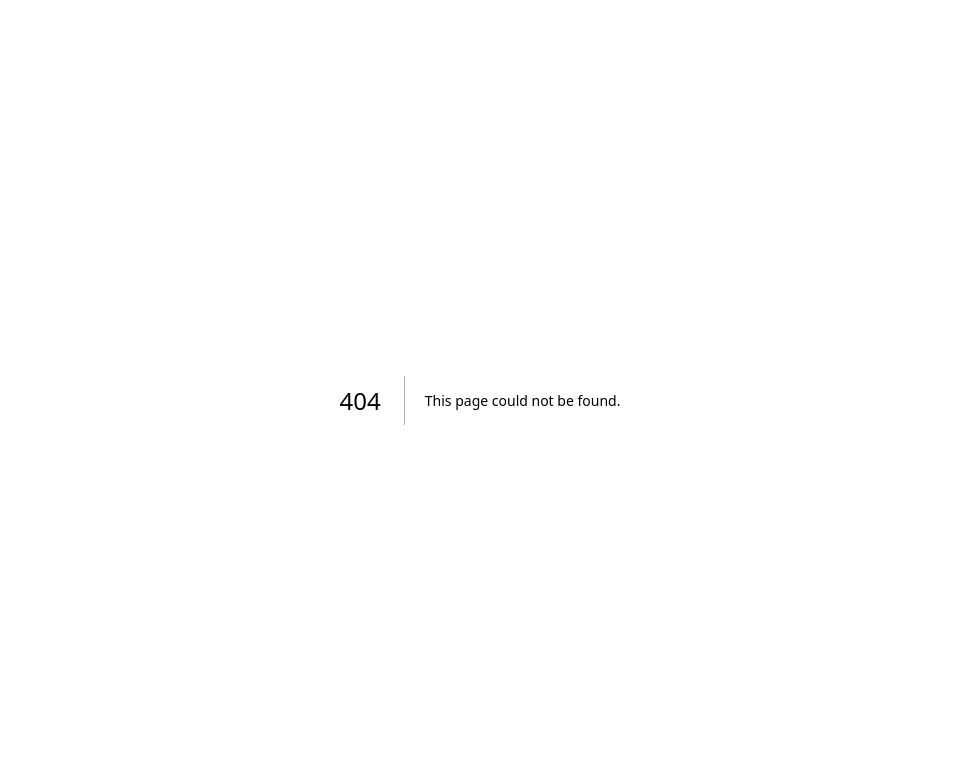
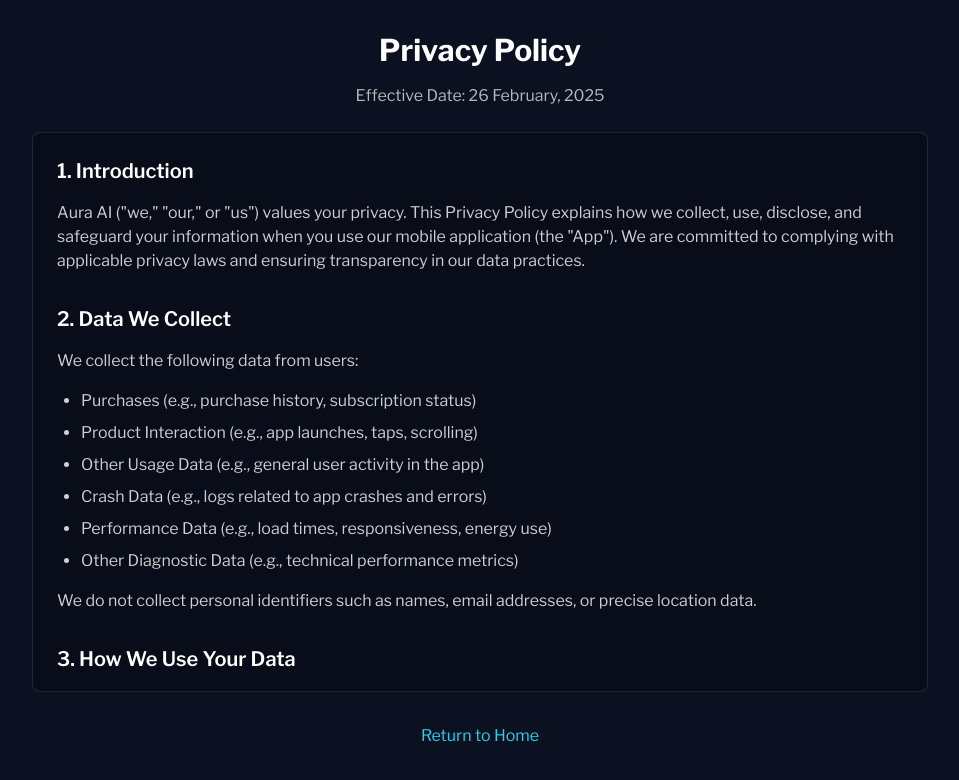
Before and after one commit to ZachYudenfriend/auraaiapp, a Next.js app: page /privacy in a window 1280 px wide. Before the commit this address had no page. Shown: the top 780 px of the page, without its empty margins (160-1119 px from the left). Built offline with nearby package versions, Linux system fonts and the light colour scheme.

Commit message:
Add privacy policy page with scrollable container and update footer

```diff
--- a/app/globals.css
+++ b/app/globals.css
@@ -76,3 +76,22 @@
 .font-libre-franklin {
   font-family: "Libre Franklin", sans-serif;
 }
+
+/* Custom scrollbar styling */
+.custom-scrollbar::-webkit-scrollbar {
+  width: 8px;
+}
+
+.custom-scrollbar::-webkit-scrollbar-track {
+  background: rgba(0, 0, 0, 0.2);
+  border-radius: 4px;
+}
+
+.custom-scrollbar::-webkit-scrollbar-thumb {
+  background: rgba(255, 255, 255, 0.2);
+  border-radius: 4px;
+}
+
+.custom-scrollbar::-webkit-scrollbar-thumb:hover {
+  background: rgba(255, 255, 255, 0.3);
+}
--- /dev/null
+++ b/app/privacy/layout.tsx
@@ -0,0 +1,14 @@
+import type { Metadata } from 'next'
+
+export const metadata: Metadata = {
+  title: "Privacy Policy | Aura AI",
+  description: "Privacy Policy for the Aura AI application.",
+}
+
+export default function PrivacyLayout({
+  children,
+}: {
+  children: React.ReactNode
+}) {
+  return children
+}
--- /dev/null
+++ b/app/privacy/page.tsx
@@ -0,0 +1,98 @@
+"use client"
+
+export default function PrivacyPolicy() {
+  return (
+    <div className="min-h-screen bg-[#0B1120] text-white py-8 px-4 sm:px-6 lg:px-8 flex flex-col items-center">
+      <div className="w-full max-w-4xl mx-auto">
+        <h1 className="text-3xl font-bold mb-4 text-center">Privacy Policy</h1>
+        <p className="text-white/70 mb-6 text-center">Effective Date: 26 February, 2025</p>
+      </div>
+
+      {/* Scrollable container */}
+      <div className="w-full max-w-4xl mx-auto bg-black/20 rounded-lg border border-white/10 p-6 h-[70vh] overflow-y-auto custom-scrollbar">
+        <div className="space-y-8">
+          <section>
+            <h2 className="text-xl font-semibold mb-4">1. Introduction</h2>
+            <p className="text-white/80">
+              Aura AI ("we," "our," or "us") values your privacy. This Privacy Policy explains how we collect, use, disclose, and safeguard your information when you use our mobile application (the "App"). We are committed to complying with applicable privacy laws and ensuring transparency in our data practices.
+            </p>
+          </section>
+
+          <section>
+            <h2 className="text-xl font-semibold mb-4">2. Data We Collect</h2>
+            <p className="text-white/80 mb-4">We collect the following data from users:</p>
+            <ul className="list-disc pl-6 space-y-2 text-white/80">
+              <li>Purchases (e.g., purchase history, subscription status)</li>
+              <li>Product Interaction (e.g., app launches, taps, scrolling)</li>
+              <li>Other Usage Data (e.g., general user activity in the app)</li>
+              <li>Crash Data (e.g., logs related to app crashes and errors)</li>
+              <li>Performance Data (e.g., load times, responsiveness, energy use)</li>
+              <li>Other Diagnostic Data (e.g., technical performance metrics)</li>
+            </ul>
+            <p className="text-white/80 mt-4">We do not collect personal identifiers such as names, email addresses, or precise location data.</p>
+          </section>
+
+          <section>
+            <h2 className="text-xl font-semibold mb-4">3. How We Use Your Data</h2>
+            <p className="text-white/80 mb-4">The collected data is used for the following purposes:</p>
+            <ul className="list-disc pl-6 space-y-2 text-white/80">
+              <li>App Functionality – To authenticate users, enable features, ensure security, prevent fraud, and improve overall app performance.</li>
+              <li>Analytics – To evaluate user behavior, measure audience size, plan new features, and optimize the user experience.</li>
+            </ul>
+            <p className="text-white/80 mt-4">We do not use your data for third-party advertising, personalized advertising, or tracking across different apps or websites.</p>
+          </section>
+
+          <section>
+            <h2 className="text-xl font-semibold mb-4">4. Data Sharing & Third-Party Services</h2>
+            <p className="text-white/80 mb-4">We use third-party services to support our app's functionality, including:</p>
+            <ul className="list-disc pl-6 space-y-2 text-white/80">
+              <li>Superwall – Manages in-app purchases and subscription services. Superwall may process purchase history data but does not use it for tracking.</li>
+              <li>Sentry – Monitors app crashes and performance. Sentry collects crash logs, performance data, and other diagnostic data for internal debugging purposes.</li>
+            </ul>
+            <p className="text-white/80 mt-4">These third-party services may process your data on our behalf but do not use it for their own advertising or tracking purposes.</p>
+          </section>
+
+          <section>
+            <h2 className="text-xl font-semibold mb-4">5. Data Security</h2>
+            <p className="text-white/80">
+              We implement industry-standard security measures to protect your data. However, no system can guarantee absolute security. We advise users to take precautions when using the app.
+            </p>
+          </section>
+
+          <section>
+            <h2 className="text-xl font-semibold mb-4">6. User Choices & Data Rights</h2>
+            <ul className="list-disc pl-6 space-y-2 text-white/80">
+              <li>You may disable analytics and diagnostics collection through your device settings where applicable.</li>
+              <li>If you wish to request deletion of any collected data, contact us at support@auraaiapp.com.</li>
+            </ul>
+          </section>
+
+          <section>
+            <h2 className="text-xl font-semibold mb-4">7. Changes to This Privacy Policy</h2>
+            <p className="text-white/80">
+              We may update this policy periodically. Changes will be reflected with a revised "Effective Date." Continued use of the app after updates constitutes acceptance of the changes.
+            </p>
+          </section>
+
+          <section>
+            <h2 className="text-xl font-semibold mb-4">8. Contact Us</h2>
+            <p className="text-white/80">
+              If you have any questions or concerns about this Privacy Policy, you can reach us at:
+
+              support@auraaiapp.com
+            </p>
+          </section>
+        </div>
+      </div>
+
+      <div className="mt-8 text-center">
+        <a
+          href="/"
+          className="text-cyan-400 hover:text-cyan-300"
+        >
+          Return to Home
+        </a>
+      </div>
+    </div>
+  )
+}
--- a/components/footer.tsx
+++ b/components/footer.tsx
@@ -13,6 +13,12 @@ export default function Footer() {
           >
             Terms & Conditions
           </a>
+          <Link
+            href="/privacy"
+            className="text-white/70 hover:text-white transition-colors"
+          >
+            Privacy Policy
+          </Link>
         </nav>
       </div>
     </footer>
```
